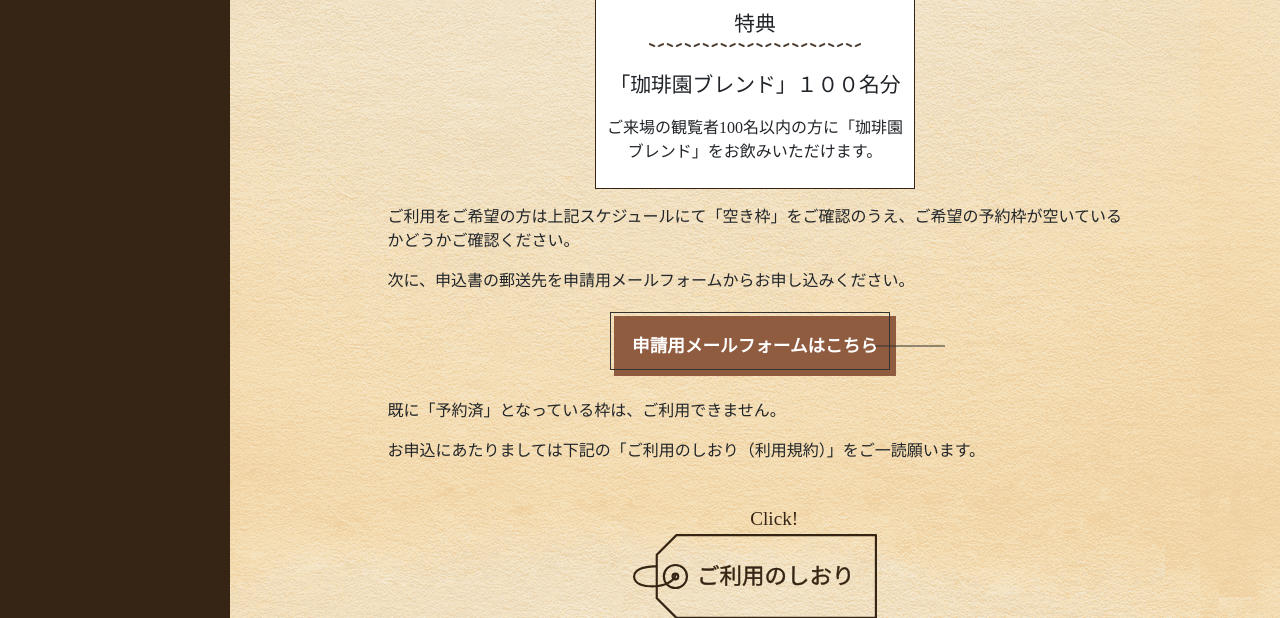
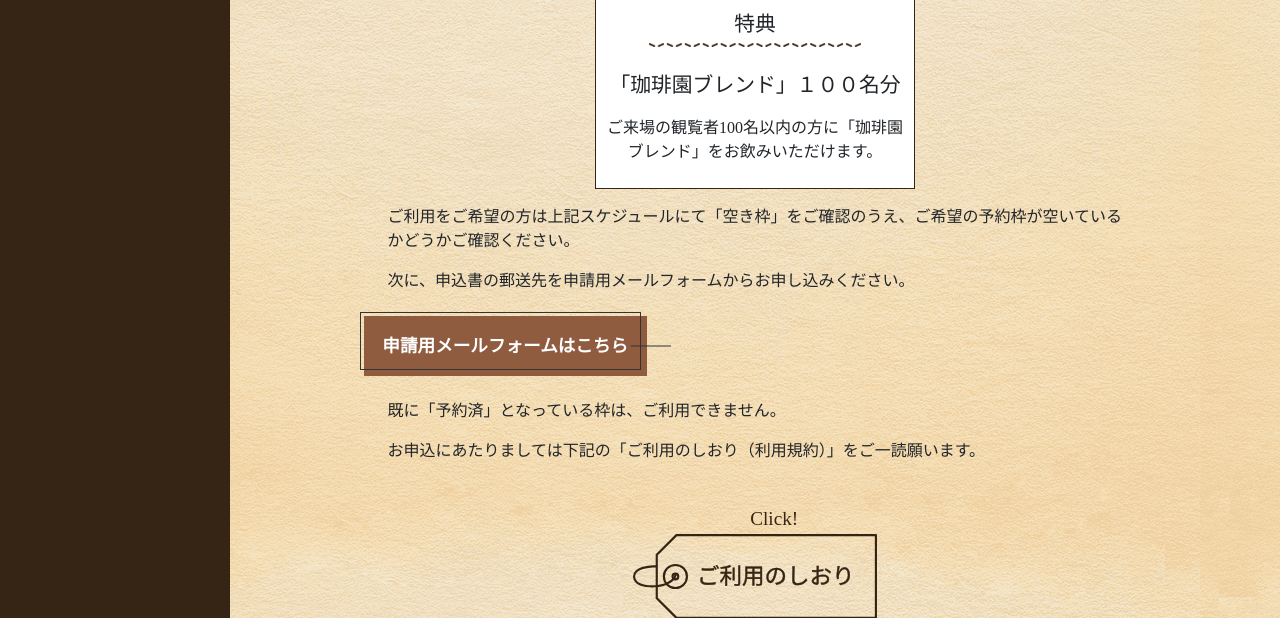
Before and after one commit to mist-solution/discava_kanda-coffee-en, a PHP site: page /gallery.html in a window 1280 px wide. Shown: the part 2015-2633 px from the top of the page. Run offline with PHP 8.4, Linux system fonts and the light colour scheme; some web fonts are replaced.

Commit message:
3/30　修正版です

```diff
--- a/apply/index.php
+++ b/apply/index.php
@@ -60,7 +60,7 @@
                     <h1><img slt="logo" src="../top_pic/logo.svg"><br>申込書申請用メールフォーム</h1>
                     <p>記載いただいたご住所に申込書をお届けいたしますので、<br>
                         お間違いのないようお気を付けください。</p>
-                    <p>※全項目必ず入力してください。</p>
+                    <p>※全項目を必ず入力してください。</p>
                 </section>
                 <form action="confirm.php" method="post" name="form" onsubmit="return validate()">
                     <fieldset>
@@ -85,7 +85,7 @@
                             <br><input type="address2" name="address2" placeholder="マンション・ビル名等" value="" required="required">
                         </legend>
                         <legend class="Apply__pp">
-                            <a href="https://kanda-coffee-en.shop-pro.jp/?mode=privacy"><label class="Apply__pp--label arrow">個人情報の取り扱いについて</label></a>
+                            <a target="_blank" href="https://kanda-coffee-en.shop-pro.jp/?mode=privacy"><label class="Apply__pp--label arrow">個人情報の取り扱いについて</label></a>
                             <p class="Apply__pp--about">上記個人情報の取り扱いを<br>お読みになりましたら下記にチェックを<br>入れてください。</p>
                             <br><input type="checkbox" name="pp">
                         </legend>
--- a/contact/index.php
+++ b/contact/index.php
@@ -56,7 +56,7 @@
             <section class="Contact">
                 <h1><img slt="logo" src="../top_pic/logo.svg"><br>お問い合わせ</h1>
                 <p>ご不明な点などございましたら<br>お気軽にお問い合わせください。</p>
-                <p>※全項目必ず入力してください。</p>
+                <p>※全項目を必ず入力してください。</p>
             </section>
             <form action="confirm.php" method="post" name="form" onsubmit="return validate()">
                 <fieldset>
@@ -77,7 +77,7 @@
                         <br><textarea name="content" rows="5" placeholder="お問合せ内容を入力" required="required"></textarea>
                     </legend>
                     <legend class="Contact__pp">
-                        <a href="https://kanda-coffee-en.shop-pro.jp/?mode=privacy"><label class="Contact__pp--label arrow">個人情報の取り扱いについて</label></a>
+                        <a target="_blank" href="https://kanda-coffee-en.shop-pro.jp/?mode=privacy"><label class="Contact__pp--label arrow">個人情報の取り扱いについて</label></a>
                         <p class="Contact__pp--about">上記個人情報の取り扱いを<br>お読みになりましたら下記にチェックを<br>入れてください。</p>
                         <br><input type="checkbox" name="pp">
                     </legend>
--- a/include/footer.html
+++ b/include/footer.html
@@ -11,11 +11,11 @@
         <a href="gallery.html"><li>ギャラリー</li></a>
         <a href="contact/index.php"><li>お問い合わせ</li></a>
     </ul>
-    <a href="https://kanda-coffee-en.shop-pro.jp/?mode=sk#delivery"><p>会社情報</p></a>
+    <a href="https://kanda-coffee-en.shop-pro.jp/?mode=sk"><p>会社情報</p></a>
     <a href="https://kanda-coffee-en.shop-pro.jp/?mode=privacy"><p>個人情報の取り扱いについて</p></a>
     <ul class="FooterIcon">
         <li class="FooterIcon__li"><a href="https://twitter.com/kanda_coffee_en"><img alt="twi_iconF" src="top_pic/twi_icon.svg"></li></a>
-        <li class="FooterIcon__li"><a href="https://twitter.com/kanda_coffee_en"><img class="FooterIcon__li--left" alt="inst_iconF" src="top_pic/inst_icon.svg"></li></a>
+        <li class="FooterIcon__li"><a href="https://www.instagram.com/kanda_coffee_en/"><img class="FooterIcon__li--left" alt="inst_iconF" src="top_pic/inst_icon.svg"></li></a>
     </ul>
 </div>
 <p class="Copy">©2022 神田珈琲園, All Rights Reserved.</p>
--- a/include/footer2.html
+++ b/include/footer2.html
@@ -11,11 +11,11 @@
         <a href="../gallery.html"><li>ギャラリー</li></a>
         <a href="../contact/index.php"><li>お問い合わせ</li></a>
     </ul>
-    <a href="https://kanda-coffee-en.shop-pro.jp/?mode=sk#delivery"><p>会社情報</p></a>
+    <a href="https://kanda-coffee-en.shop-pro.jp/?mode=sk"><p>会社情報</p></a>
     <a href="https://kanda-coffee-en.shop-pro.jp/?mode=privacy"><p>個人情報の取り扱いについて</p></a>
     <ul class="FooterIcon">
         <li class="FooterIcon__li"><a href="https://twitter.com/kanda_coffee_en"><img alt="twi_iconF" src="../top_pic/twi_icon.svg"></li></a>
-        <li class="FooterIcon__li"><a href="https://twitter.com/kanda_coffee_en"><img class="FooterIcon__li--left" alt="inst_iconF" src="../top_pic/inst_icon.svg"></li></a>
+        <li class="FooterIcon__li"><a href="https://www.instagram.com/kanda_coffee_en/"><img class="FooterIcon__li--left" alt="inst_iconF" src="../top_pic/inst_icon.svg"></li></a>
     </ul>
 </div>
 <p class="Copy">©2022 神田珈琲園, All Rights Reserved.</p>
--- a/index.html
+++ b/index.html
@@ -59,9 +59,7 @@
         <header id="header" class="col-lg-2 Head">
             <script>
                 $(function () {
-                    $(window).on("load", function(){
                         $("#header").load("include/header.html");
-                    });
                 });
             </script>
         </header>
--- a/stylesheet/style.css
+++ b/stylesheet/style.css
@@ -2435,6 +2435,9 @@ table th {
 .btn a:hover{
   color:#fff;
 }
+.btn03{
+  margin-left:-5%;
+}
 .btn03 a {
 	background-color: #905C40;
 	border: 1px solid transparent;
@@ -2455,9 +2458,9 @@ table th {
 	content: '';
 	position: absolute;
 	top: 50%;
-	right: -50px;
+	right: -25px;
 	transform: translateY(-50%);
-	width: 70px;
+	width: 40px;
 	height: 1px;
 	background-color: #333;
 }
```
Also changed, not shown: top_pic/faviconV2.ico.
